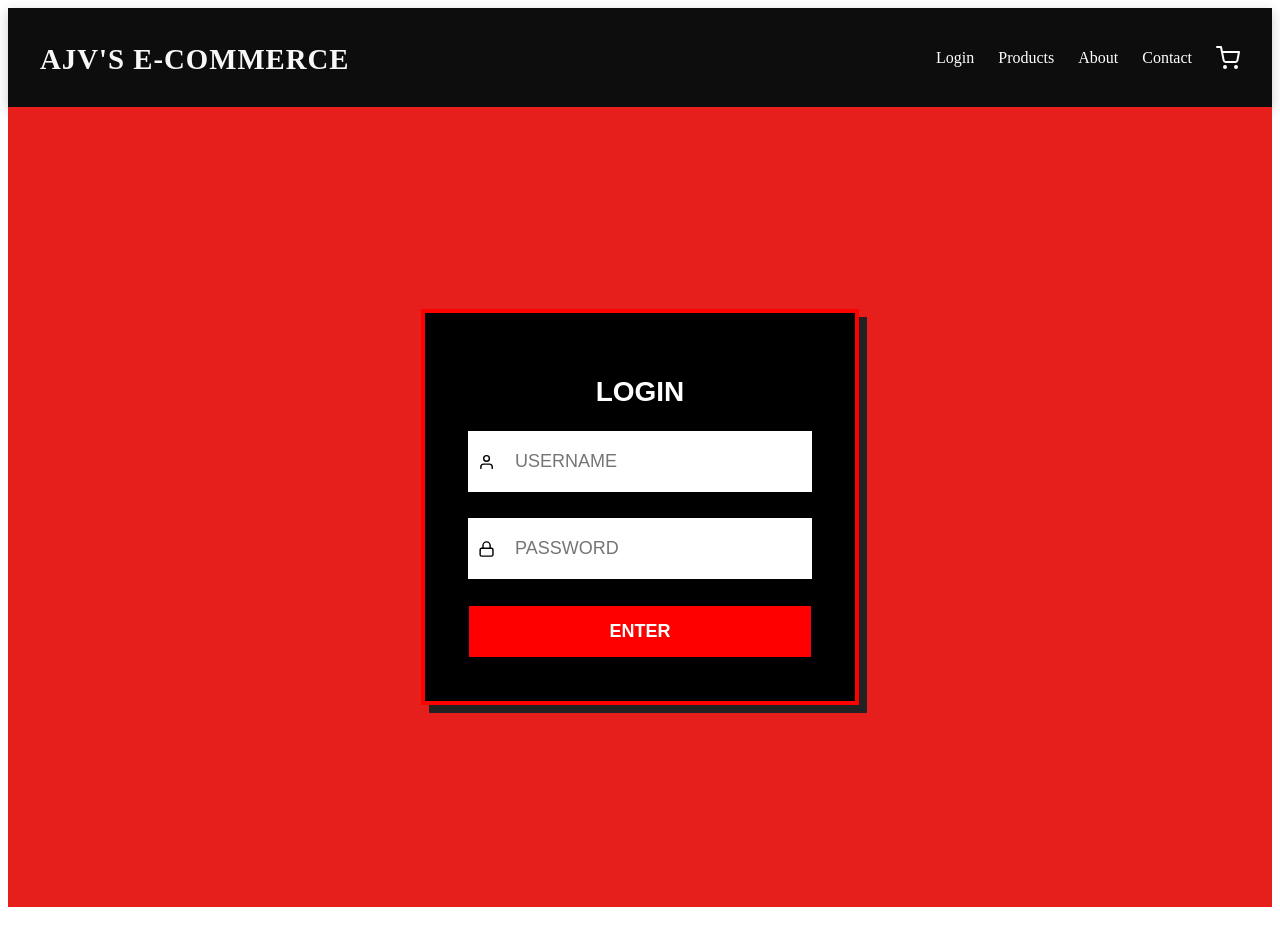
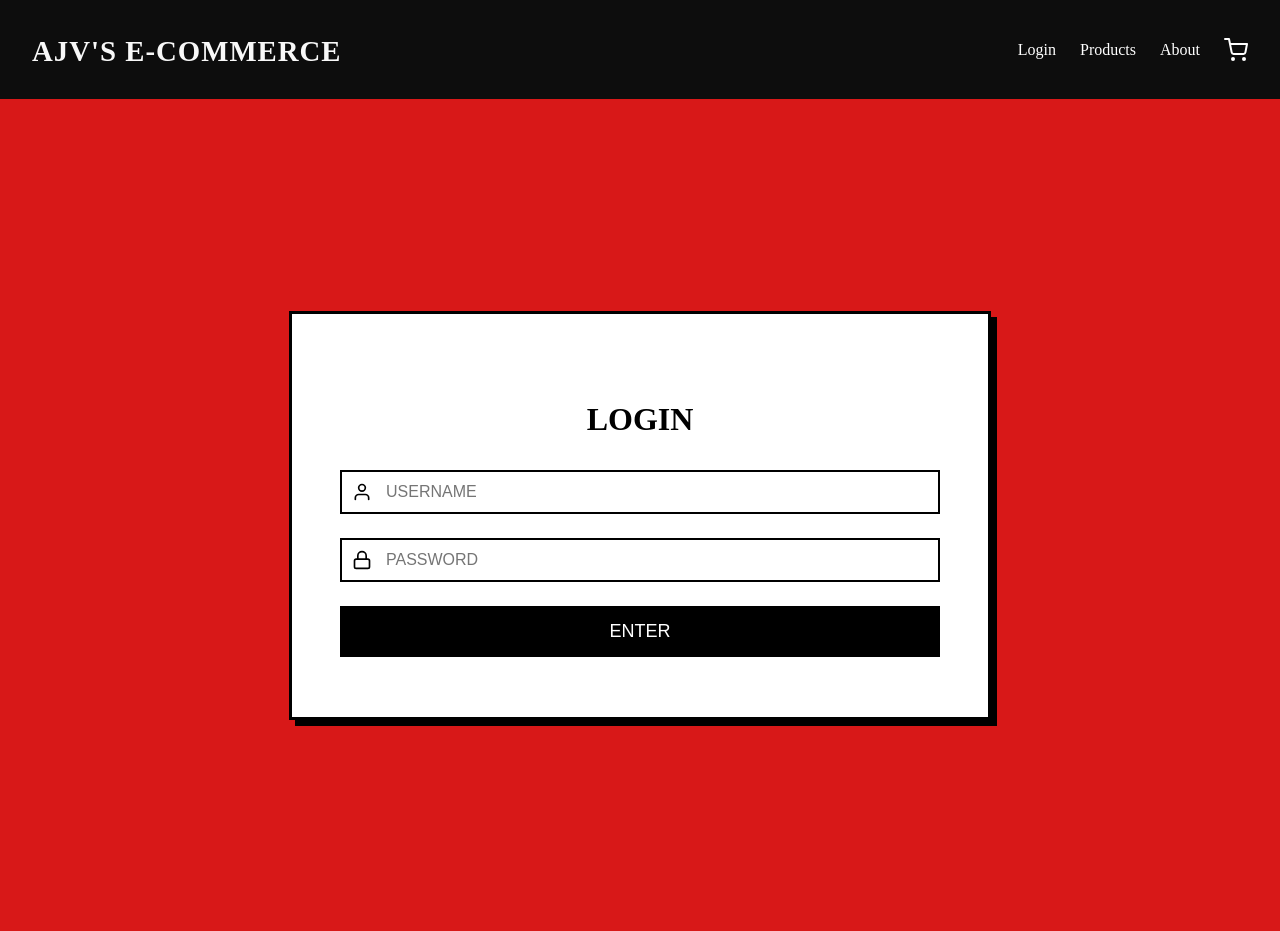
Before and after one commit to AjayTallapragada/FSADHackathon, a React (Vite) app: page /login in a window 1280 px wide. Built offline with nearby package versions, Linux system fonts and the light colour scheme.

Commit message:
Updated the files

```diff
--- a/src/components/Header.jsx
+++ b/src/components/Header.jsx
@@ -18,7 +18,7 @@ function Header() {
           <li onClick={() => navigate("/")}>Login</li>
           <li onClick={() => navigate("/home")}>Products</li>
           <li onClick={() => navigate("/about")}>About</li>
-          <li onClick={() => navigate("/contact")}>Contact</li>
+
           <li onClick={() => navigate("/cart")} className="cart-button">
             <FiShoppingCart size={24} />
             {cartCount > 0 && <span className="cart-count">{cartCount}</span>}
--- a/src/pages/About.jsx
+++ b/src/pages/About.jsx
@@ -5,7 +5,7 @@ function About() {
     <div className="about-container">
       <h1>About Us</h1>
       <p>
-        Welcome to <span>AJ's E-Commerce Website</span>, your ultimate destination for top-quality gadgets and accessories.
+        Welcome to <span>AJV's E-Commerce Website</span>, your ultimate destination for top-quality gadgets and accessories.
         We bring you the latest smartphones, laptops, gaming gear, and more at unbeatable prices.
       </p>
       <p>
--- a/src/styles/cart.css
+++ b/src/styles/cart.css
@@ -1,60 +1,70 @@
 .cart-container {
-  padding: 32px;
+  padding: 40px;
   max-width: 1000px;
   margin: auto;
   background-color: #f9f9f9;
   min-height: 80vh;
+  border: 3px solid #000;
+  box-shadow: 6px 6px 0 #000;
 }
 
 .cart-heading {
-  font-size: 2rem;
-  margin-bottom: 24px;
+  font-size: 2.5rem; /* Bigger heading */
+  margin-bottom: 40px;
   text-align: center;
+  font-weight: bold;
+  letter-spacing: 2px;
 }
 
 .empty-cart {
-  font-size: 1.2rem;
+  font-size: 1.4rem;
   color: #666;
   text-align: center;
   margin-top: 50px;
+  font-weight: bold;
+  text-transform: uppercase;
 }
 
 .cart-items {
   display: flex;
   flex-direction: column;
-  gap: 20px;
+  gap: 30px;
 }
 
 .cart-item {
   display: flex;
   align-items: center;
   background-color: #fff;
+  border: 3px solid #000;
   border-radius: 12px;
-  padding: 16px;
-  box-shadow: 0 4px 10px rgba(0, 0, 0, 0.1);
+  padding: 20px;
+  box-shadow: 6px 6px 0 rgba(0, 0, 0, 0.3);
 }
 
 .cart-item-img {
-  width: 100px;
-  height: 100px;
+  width: 120px; /* Larger image */
+  height: 120px;
   object-fit: cover;
   border-radius: 8px;
-  margin-right: 16px;
+  margin-right: 20px;
+  border: 2px solid #000;
 }
 
 .cart-details {
   flex-grow: 1;
+  text-transform: uppercase;
+  font-weight: bold;
 }
 
 .remove-btn {
   background-color: #ff4d4d;
-  border: none;
-  padding: 8px 12px;
+  border: 3px solid #000;
+  padding: 12px 20px;
   color: #fff;
   border-radius: 6px;
   cursor: pointer;
-  margin-top: 8px;
   transition: background-color 0.2s;
+  font-size: 16px;
 }
 
 .remove-btn:hover {
@@ -64,23 +74,27 @@
 .cart-footer {
   margin-top: 40px;
   text-align: center;
+  font-weight: bold;
+  letter-spacing: 2px;
 }
 
 .cart-buttons {
-  margin-top: 16px;
+  margin-top: 20px;
   display: flex;
   justify-content: center;
-  gap: 16px;
+  gap: 30px;
   flex-wrap: wrap;
 }
 
 .continue-shopping,
 .clear-cart {
-  padding: 10px 20px;
-  border: none;
+  padding: 12px 24px;
+  border: 3px solid #000;
   border-radius: 6px;
   cursor: pointer;
-  font-weight: 600;
+  font-weight: 700;
+  font-size: 18px;
+  text-transform: uppercase;
   transition: 0.3s ease;
 }
 
@@ -91,6 +105,7 @@
 
 .continue-shopping:hover {
   background-color: #0056b3;
+  border: 3px solid #fff;
 }
 
 .clear-cart {
@@ -100,6 +115,7 @@
 
 .clear-cart:hover {
   background-color: #000;
+  border: 3px solid #fff;
 }
 
 @media (max-width: 600px) {
@@ -109,11 +125,11 @@
   }
 
   .cart-item-img {
-    margin-bottom: 12px;
+    margin-bottom: 16px;
   }
 
   .cart-buttons {
     flex-direction: column;
-    gap: 10px;
+    gap: 15px;
   }
 }
--- a/src/styles/login.css
+++ b/src/styles/login.css
@@ -1,75 +1,66 @@
-
-@import url('https://fonts.googleapis.com/css2?family=Anton&family=Oswald:wght@300..700&display=swap');
-
-/* Brutalist Background */
 .login-container {
   display: flex;
   justify-content: center;
   align-items: center;
-  height: 100vh;
-  background: #e61f1c;
+  min-height: 100vh;
+  background: #d81818;
+  padding: 16px;
+}
+html, body {
+  height: 100%;
+  margin: 0;
+  padding: 0;
 }
 
-/* Brutalist Login Box */
+
 .login-box {
-  background: black;
-  color: white;
-  padding: 40px;
-  border: 4px solid #ff0000;
-  box-shadow: 8px 8px 0px #222;
+  width: 100%;
+  max-width: 600px;
+  background: #fff;
+  padding: 60px 48px;
+  border: 3px solid #000;
+  box-shadow: 6px 6px 0 #000;
   text-align: center;
-  width: 350px;
-  font-family: Arial, sans-serif;
 }
 
-/* Heading */
-.login-box h2 {
-  font-size: 28px;
-  font-weight: bold;
-  margin-bottom: 20px;
-}
-
-/* Input Fields */
 .input-group {
   display: flex;
   align-items: center;
-  margin-bottom: 20px;
-  background: white;
-  border: 3px solid black;
+  margin-bottom: 24px;
+  border: 2px solid #000;
   padding: 10px;
+  background-color: #fff;
+}
+.login-box h2 {
+  font-size: 2rem;
+  margin-bottom: 32px;
+}
+
+
+.input-group .icon {
+  margin-right: 12px;
+  font-size: 20px;
 }
 
 .input-group input {
-  width: 100%;
-  padding: 10px;
   border: none;
-  font-size: 18px;
-  text-transform: uppercase;
   outline: none;
+  flex: 1;
+  font-size: 16px;
 }
 
-/* Icons */
-.icon {
-  margin-right: 10px;
-  font-size: 20px;
-  color: black;
-}
-
-/* Brutalist Button */
 .brutalist-button {
   width: 100%;
-  padding: 15px;
-  background: #ff0000;
-  color: white;
+  padding: 12px;
   font-size: 18px;
-  font-weight: bold;
-  text-transform: uppercase;
-  border: 4px solid black;
+  border: 3px solid #000;
+  background: #000;
+  color: #fff;
   cursor: pointer;
   transition: 0.2s;
 }
 
 .brutalist-button:hover {
-  background: rgb(171, 41, 41);
-  color: black;
+  background: #fff;
+  color: #000;
 }
```
Also changed, not shown: src/pages/Cart.jsx (+8 -2 lines).
